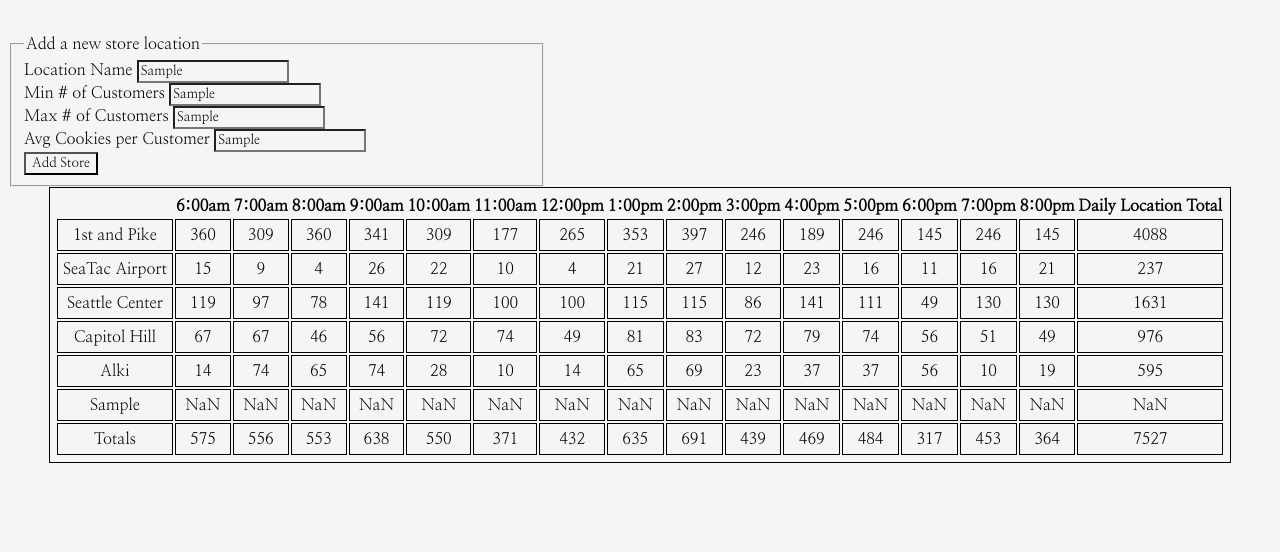
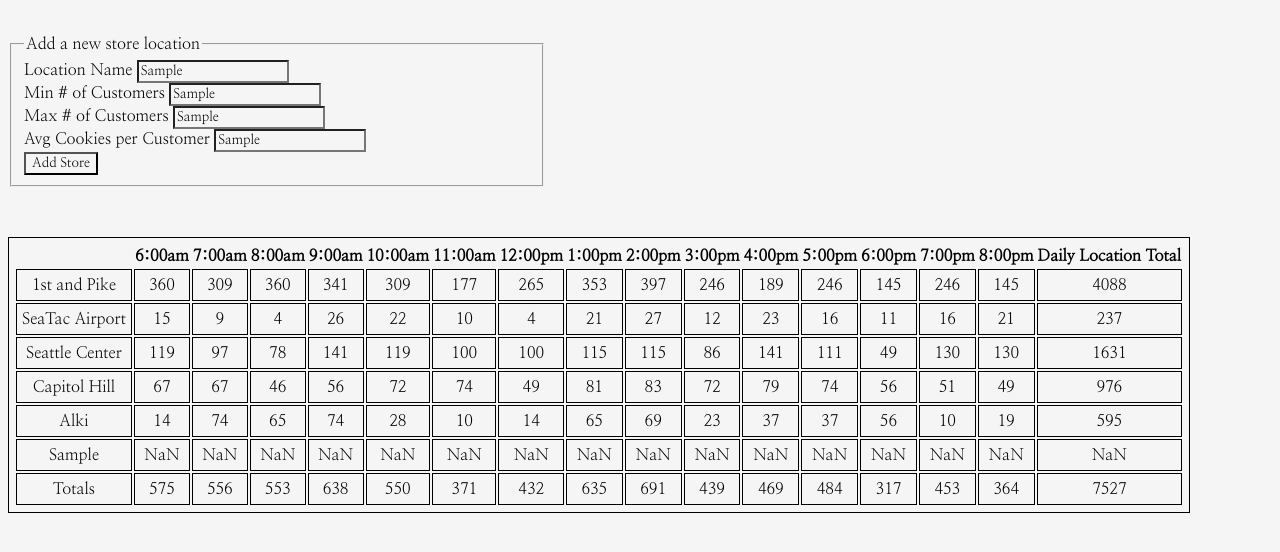
Before and after one commit to Nhuuu/cookie-stand, a plain HTML site: page sales.html in a window 1280 px wide. Both pictures are taken after typing "Sample", "Sample", "Sample", "Sample" into the empty fields and a click on the input "Add Store". Shown: the part 66-618 px from the top of the page. Drawn offline with Linux system fonts and the light colour scheme.

Commit message:
some css

```diff
--- a/app.js
+++ b/app.js
@@ -155,7 +155,6 @@ function makePage(){
   makeTotalsRow();
 }
 
-
 makePage();
 
 
@@ -170,6 +169,7 @@ var handleAddStoreForm = function(e){
 
   var newStore = new Store(formLocation, formMinCustomer, formMaxCustomer, formAvgCookiesPerCustomer);
   newStore.addRow();
-}
+  storeArr.push(newStore);
+};
 
 form.addEventListener('submit', handleAddStoreForm);
--- a/style.css
+++ b/style.css
@@ -46,11 +46,10 @@ main {
 }
 
 
-
 /* Table styles */
 table, td {
   border: solid black 1px;
-  margin: 0 auto;
+  margin: 50px 0;
   padding: 5px;
   text-align: center;
 }
@@ -59,5 +58,4 @@ table, td {
 /* Form styles */
 fieldset {
   width: 40%;
-  margin-top: 100px;
 }
```
